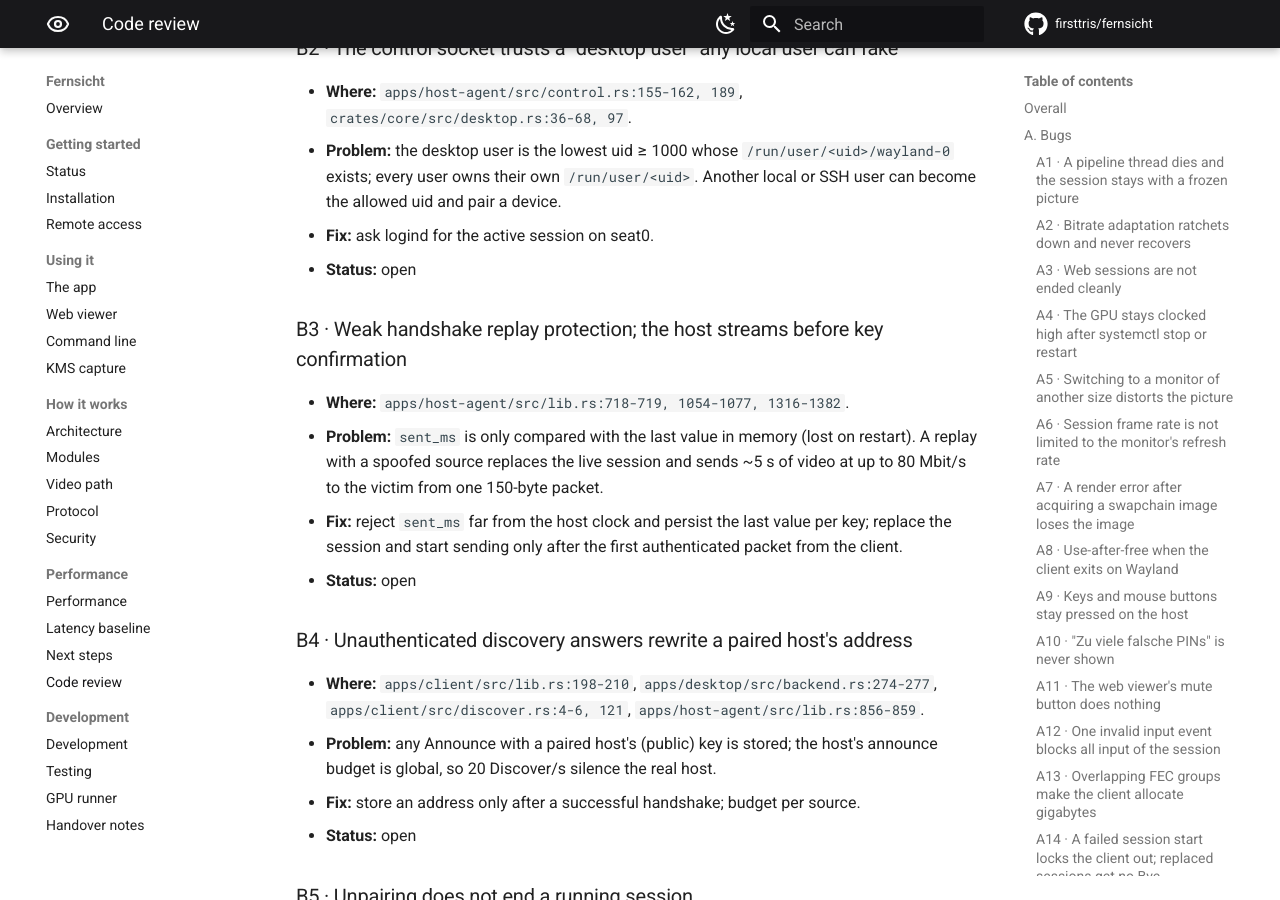
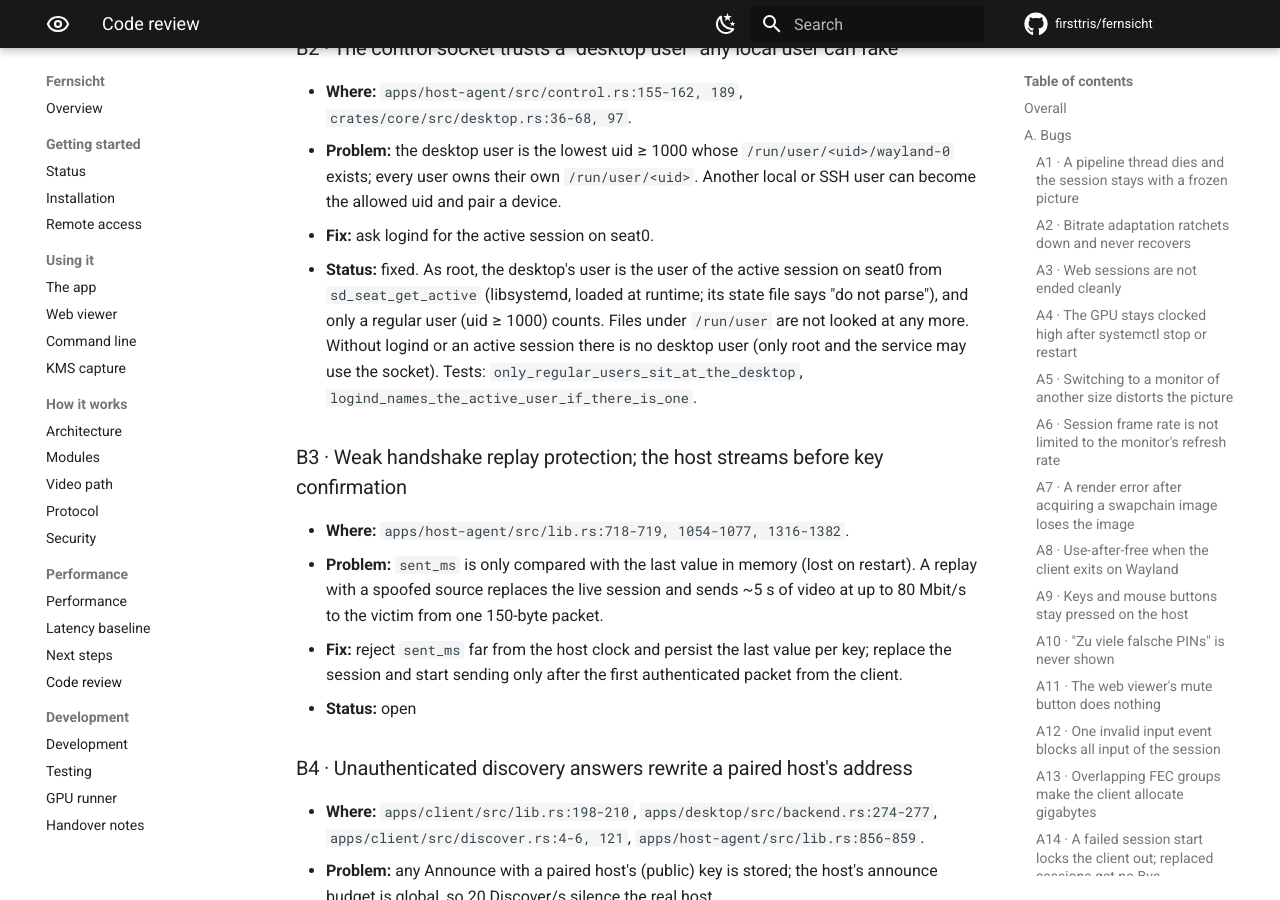
Before and after one commit to firsttris/fernsicht, an MkDocs documentation site: the page built from docs/code-review.md, in a window 1280 px wide and 900 px high, scrolled down 12821 px. Built offline with MkDocs 1.6.1 and Material for MkDocs 9.7.7, drawn with Linux system fonts in a browser that asks for light colours; comment, search, counter and statistics services are not loaded.

Commit message:
Control socket: the desktop's user comes from logind, not from /run/user
Review B2. As root, the "desktop user" (who may use the control socket
and pair devices, and whose sound is streamed) was the lowest uid with a
`wayland-0` under /run/user; every user owns their own directory there,
so another local or SSH user could become it with one `touch`.

Now it is the user of the active session on seat0, from logind's public
API (sd_seat_get_active, libsystemd loaded at runtime), and only a
regular user counts.

Co-Authored-By: Claude Opus 5.5 <noreply@anthropic.com>

```diff
--- a/docs/code-review.md
+++ b/docs/code-review.md
@@ -439,7 +439,11 @@ counters, replay window checked before decryption). The gaps are in the logic ar
   every user owns their own `/run/user/<uid>`. Another local or SSH user can become the allowed uid
   and pair a device.
 - **Fix:** ask logind for the active session on seat0.
-- **Status:** open
+- **Status:** fixed. As root, the desktop's user is the user of the active session on seat0 from
+  `sd_seat_get_active` (libsystemd, loaded at runtime; its state file says "do not parse"), and
+  only a regular user (uid ≥ 1000) counts. Files under `/run/user` are not looked at any more.
+  Without logind or an active session there is no desktop user (only root and the service may use
+  the socket). Tests: `only_regular_users_sit_at_the_desktop`, `logind_names_the_active_user_if_there_is_one`.
 
 ### B3 · Weak handshake replay protection; the host streams before key confirmation
 
```
Also changed, not shown: docs/security.md (+3 -1 lines), 4 other files.
